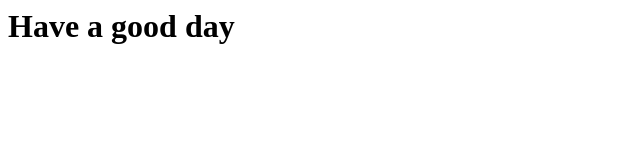
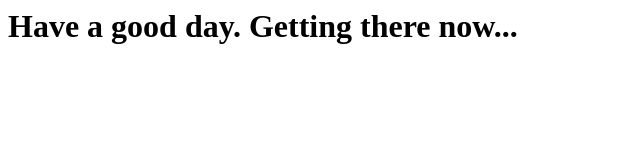
Before and after one commit to vJBasarkod/Vijay, a plain HTML site: page index.html in a window 1280 px wide. Shown: the whole page, without its empty margins (0-640 px from the left). Drawn offline with Linux system fonts and the light colour scheme.

Commit message:
Update index.html

```diff
--- a/index.html
+++ b/index.html
@@ -1,7 +1,7 @@
 <html>
     <body>
         <h1>
-            Have a good day
+            Have a good day. Getting there now...
         </h1>
     </body>
 </html>
```
